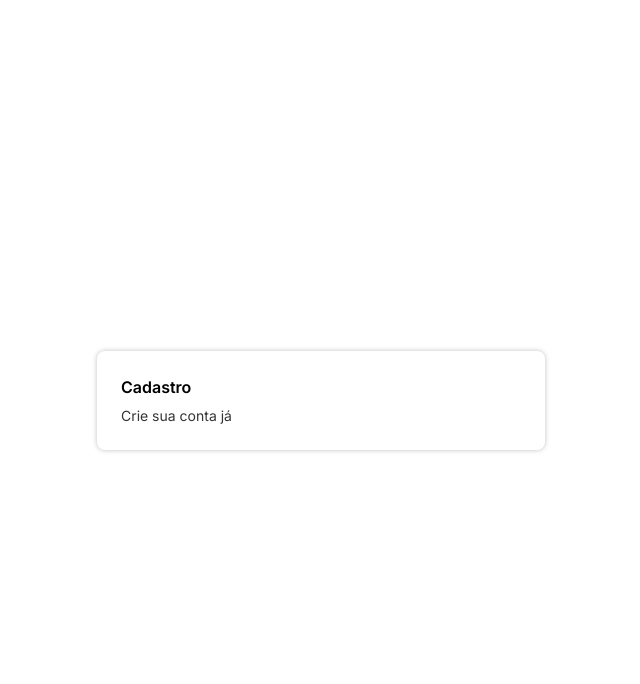
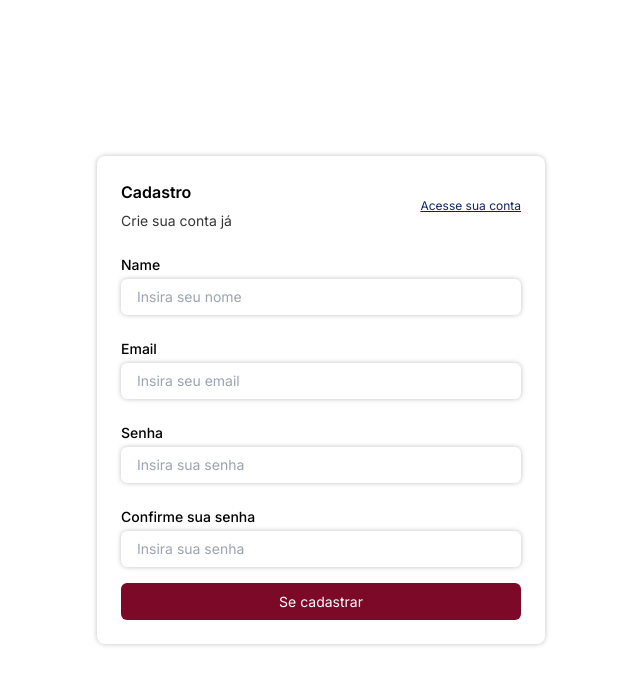
Before and after one commit to GabrielLukaA/iot-milk, a Next.js app: page /cadastro in a window 1280 px wide. Shown: the top 684 px of the page, without its empty margins (319-959 px from the left). Built offline with nearby package versions, Linux system fonts and the light colour scheme.

Commit message:
feat:implements signup page

```diff
--- a/src/app/cadastro/page.tsx
+++ b/src/app/cadastro/page.tsx
@@ -1,12 +1,94 @@
+"use client";
+
 import { Dialog } from "@/components/Dialog";
+import { useForm, FormProvider } from "react-hook-form";
+import { z } from "zod";
+import { zodResolver } from "@hookform/resolvers/zod";
+import { Form } from "@/components/Form";
+import Link from "next/link";
+export default function Signup() {
+  const signupUser = (data: SignupUserData) => {
+    console.log(data);
+  };
+  const SignupUserSchema = z
+    .object({
+      name: z.string(),
+      email: z
+        .string()
+        .email("O formato de email não é válido")
+        .min(1, "O email deve ser informado!"),
+      password: z
+        .string()
+        .min(6, "A senha deve conter no mínimo 6 caracteres."),
+      confirmPassword: z.string(),
+    })
+    .superRefine(({ confirmPassword, password }, ctx) => {
+      if (confirmPassword !== password) {
+        ctx.addIssue({
+          code: "custom",
+          message: "As senhas não conferem",
+          path: ["confirmPassword"],
+        });
+      }
+    });
 
-export default function Signup ()  {
+  type SignupUserData = z.infer<typeof SignupUserSchema>;
+  const signupUserForm = useForm<SignupUserData>({
+    resolver: zodResolver(SignupUserSchema),
+  });
+
+  const {
+    handleSubmit,
+    formState: { errors },
+  } = signupUserForm;
+
   return (
-<div className="w-screen h-screen flex justify-center items-center">
-<Dialog.Wrapper>
-  <Dialog.Headline title="Cadastro" description="Crie sua conta já" />
+    <div className="w-screen h-screen flex justify-center items-center">
+      <Dialog.Wrapper>
+        <Dialog.Headline redirect={ <Link className="text-xs text-secondary underline"  href={"/"}>Acesse sua conta</Link>} title="Cadastro" description="Crie sua conta já" />
 
-</Dialog.Wrapper>
-</div>
-  )
+        <FormProvider {...signupUserForm}>
+          <form className="flex flex-col" onSubmit={handleSubmit(signupUser)}>
+            <Form.WrapperInput>
+              <Form.Label htmlFor="name">Name</Form.Label>
+              <Form.Input placeholder="Insira seu nome" name="name" />
+              {errors.name && <Form.Error>{errors.name.message}</Form.Error>}
+            </Form.WrapperInput>
+            <Form.WrapperInput>
+              <Form.Label htmlFor="email">Email</Form.Label>
+              <Form.Input placeholder="Insira seu email" name="email" />
+              {errors.email && <Form.Error>{errors.email.message}</Form.Error>}
+            </Form.WrapperInput>
+            <Form.WrapperInput>
+              <Form.Label htmlFor="password">Senha</Form.Label>
+              <Form.Input
+                type="password"
+                placeholder="Insira sua senha"
+                name="password"
+              />
+              {errors.password && (
+                <Form.Error>{errors.password.message}</Form.Error>
+              )}
+            </Form.WrapperInput>
+            <Form.WrapperInput>
+              <Form.Label htmlFor="confirmPassword">
+                Confirme sua senha
+              </Form.Label>
+              <Form.Input
+                type="password"
+                placeholder="Insira sua senha"
+                name="confirmPassword"
+              />
+              {errors.confirmPassword && (
+                <Form.Error>{errors.confirmPassword.message}</Form.Error>
+              )}
+            </Form.WrapperInput>
+            <Form.Button className="mt-4" type="submit">
+              Se cadastrar
+            </Form.Button>
+          </form>
+        </FormProvider>
+      </Dialog.Wrapper>
+    </div>
+  );
 }
--- a/src/app/page.tsx
+++ b/src/app/page.tsx
@@ -6,6 +6,7 @@ import { zodResolver } from "@hookform/resolvers/zod";
 import { Label } from "@/components/Form/Label";
 import { Form } from "@/components/Form";
 import { Dialog } from "@/components/Dialog";
+import Link from "next/link";
 
 export default function Home() {
   const userLoginSchema = z.object({
@@ -35,7 +36,18 @@ export default function Home() {
   return (
     <div className="w-screen h-screen flex justify-center items-center">
       <Dialog.Wrapper>
-        <Dialog.Headline title={"Login"} description={"Acesse sua conta"} />
+        <Dialog.Headline
+          redirect={
+            <Link
+              className="text-xs text-secondary underline"
+              href={"/cadastro"}
+            >
+              Crie sua conta
+            </Link>
+          }
+          title={"Login"}
+          description={"Acesse sua conta"}
+        />
         <FormProvider {...loginUserForm}>
           <form className="flex flex-col" onSubmit={handleSubmit(loginUser)}>
             <Form.WrapperInput>
@@ -61,7 +73,9 @@ export default function Home() {
               )}
             </Form.WrapperInput>
 
-            <Form.Button type="submit">Logar</Form.Button>
+            <Form.Button className="mt-4" type="submit">
+              Logar
+            </Form.Button>
           </form>
         </FormProvider>
       </Dialog.Wrapper>
--- a/src/components/Dialog/Headline.tsx
+++ b/src/components/Dialog/Headline.tsx
@@ -1,15 +1,20 @@
-import { ComponentProps } from "react";
+import Link from "next/link";
+import { ComponentProps, ReactNode } from "react";
 
-interface HeadlineProps extends ComponentProps<'div'>{
-  title:string,
-  description:string
+interface HeadlineProps extends ComponentProps<"div"> {
+  title: string;
+  description: string;
+  redirect?:  ReactNode
 }
 
-export const Headline = ({title,description,...props}:HeadlineProps) => {
+export const Headline = ({ title, description, redirect, ...props }: HeadlineProps) => {
   return (
-    <div className="flex gap-[6px] flex-col" {...props}>
-      <h1 className="text-base leading-6 font-semibold">{title}</h1>
-      <p className="text-[14px] text-graphite">{description}</p>
+    <div className="flex justify-between items-center">
+      <div className="flex gap-[6px] flex-col" {...props}>
+        <h1 className="text-base leading-6 font-semibold">{title}</h1>
+        <p className="text-[14px] text-graphite">{description}</p>
+      </div>
+     {redirect}
     </div>
   );
 };
--- /dev/null
+++ b/src/components/Form/Error.tsx
@@ -0,0 +1,10 @@
+import { ComponentProps } from "react"
+
+interface ErrorProps extends ComponentProps<'span'>{}
+
+export const Error = (props:ErrorProps) => {
+  return (
+    <span className=" text-error text-sm" {...props} />
+
+  )
+}
--- a/src/components/Form/index.tsx
+++ b/src/components/Form/index.tsx
@@ -2,6 +2,7 @@ import { Button } from "./Button";
 import { Input } from "./Input";
 import { Label } from "./Label";
 import { WrapperInput } from "./WrapperInput";
+import { Error } from "./Error";
 
 
 export const Form = {
@@ -9,4 +10,5 @@ export const Form = {
   Input,
   WrapperInput,
   Button,
+  Error
 };
```
